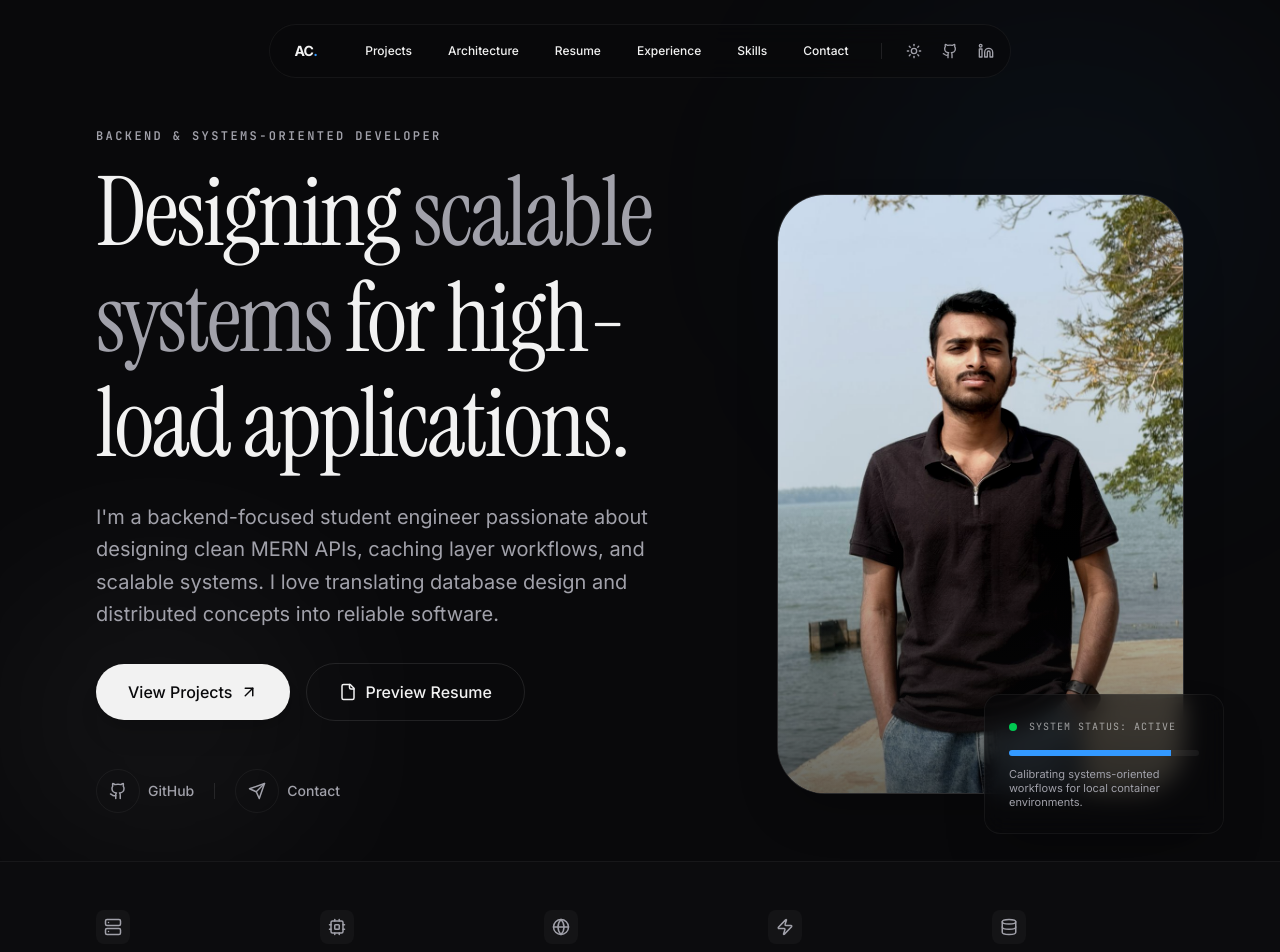
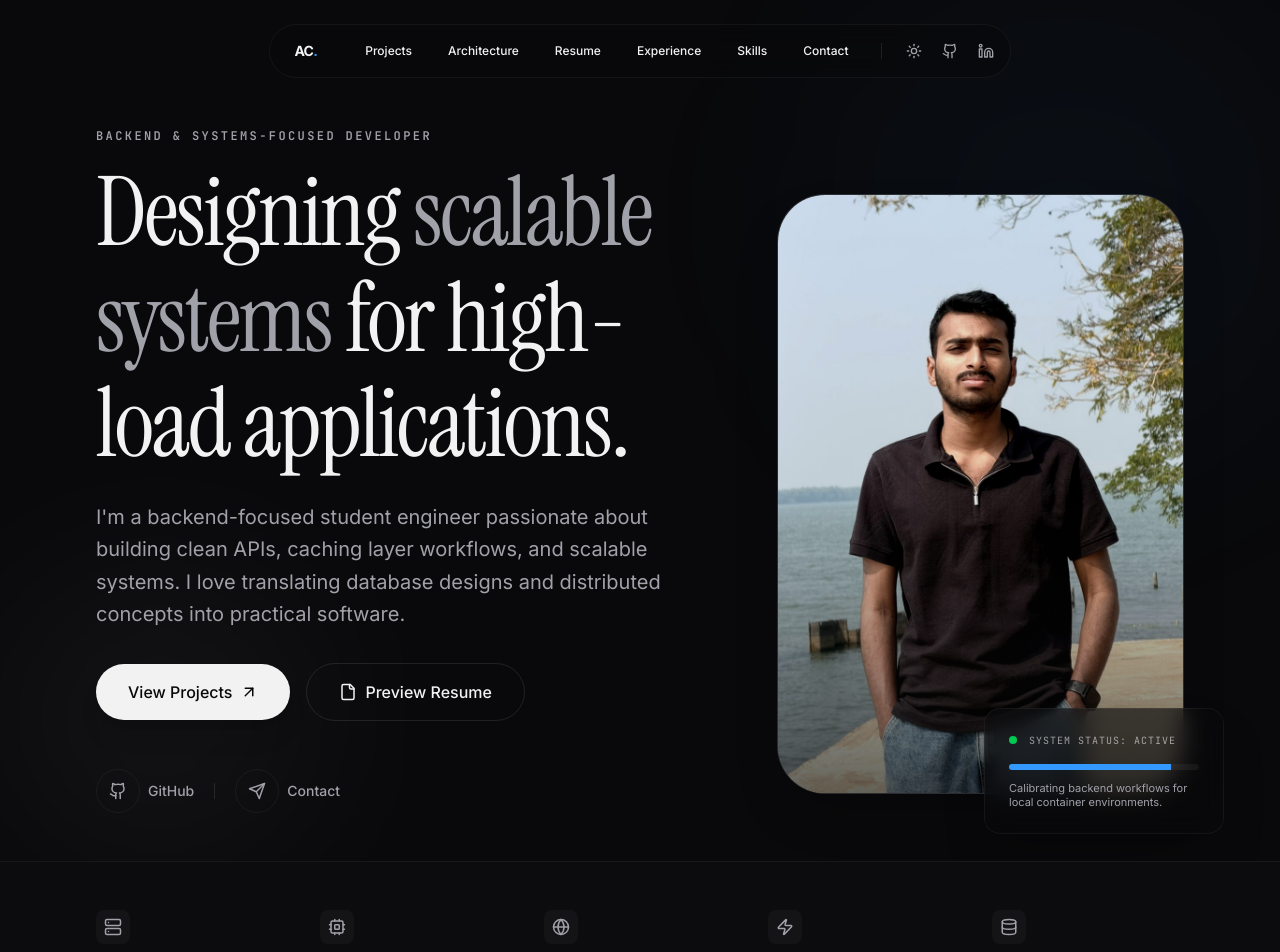
Before and after one commit to AnilMarneni/Anil-Portfolio, a Next.js app: page / in a window 1280 px wide. Shown: the top 952 px of the page. Built offline with nearby package versions, Linux system fonts and the light colour scheme.

Commit message:
content: refine hero and contact text to be approachable and natural

```diff
--- a/src/components/sections/Contact.tsx
+++ b/src/components/sections/Contact.tsx
@@ -61,7 +61,7 @@ export function Contact() {
             label="Get in touch"
             title="Let's talk about"
             subtitle="engineering."
-            description="Whether you want to discuss backend architecture, a new project, or just talk shop about distributed systems, I'm always open to connecting."
+            description="Whether it’s backend engineering, scalable systems, open-source, or just interesting tech conversations, I’m always open to connecting."
             className="mb-12"
           />
 
--- a/src/constants/index.ts
+++ b/src/constants/index.ts
@@ -20,16 +20,16 @@ export const ANIMATION_VARIANTS: Record<string, HTMLMotionProps<"div">> = {
 
 export const UI_STRINGS = {
   hero: {
-    role: "Backend & Systems-Oriented Developer",
+    role: "Backend & Systems-Focused Developer",
     overrideRole: "SYSTEM_OVERRIDE_ACTIVE",
-    title: "Designing scalable backends and systems-oriented architectures.",
-    overrideTitle: "Building modular, production-inspired backend systems that scale.",
-    description: "I'm a backend-focused student engineer passionate about designing clean MERN APIs, caching layer workflows, and scalable systems. I love translating database design and distributed concepts into reliable software.",
+    title: "Building scalable backend systems and real-time web applications.",
+    overrideTitle: "Designing production-inspired backend architectures and workflows.",
+    description: "I'm a backend-focused student engineer passionate about building clean APIs, caching layer workflows, and scalable systems. I love translating database designs and distributed concepts into practical software.",
   },
   system: {
     statusActive: "System Status: Active",
     statusOverride: "CORE_STATUS: OVERRIDE",
-    descriptionActive: "Calibrating systems-oriented workflows for local container environments.",
+    descriptionActive: "Calibrating backend workflows for local container environments.",
     descriptionOverride: "Executing asynchronous task events across containerized worker nodes.",
   }
 };
```
